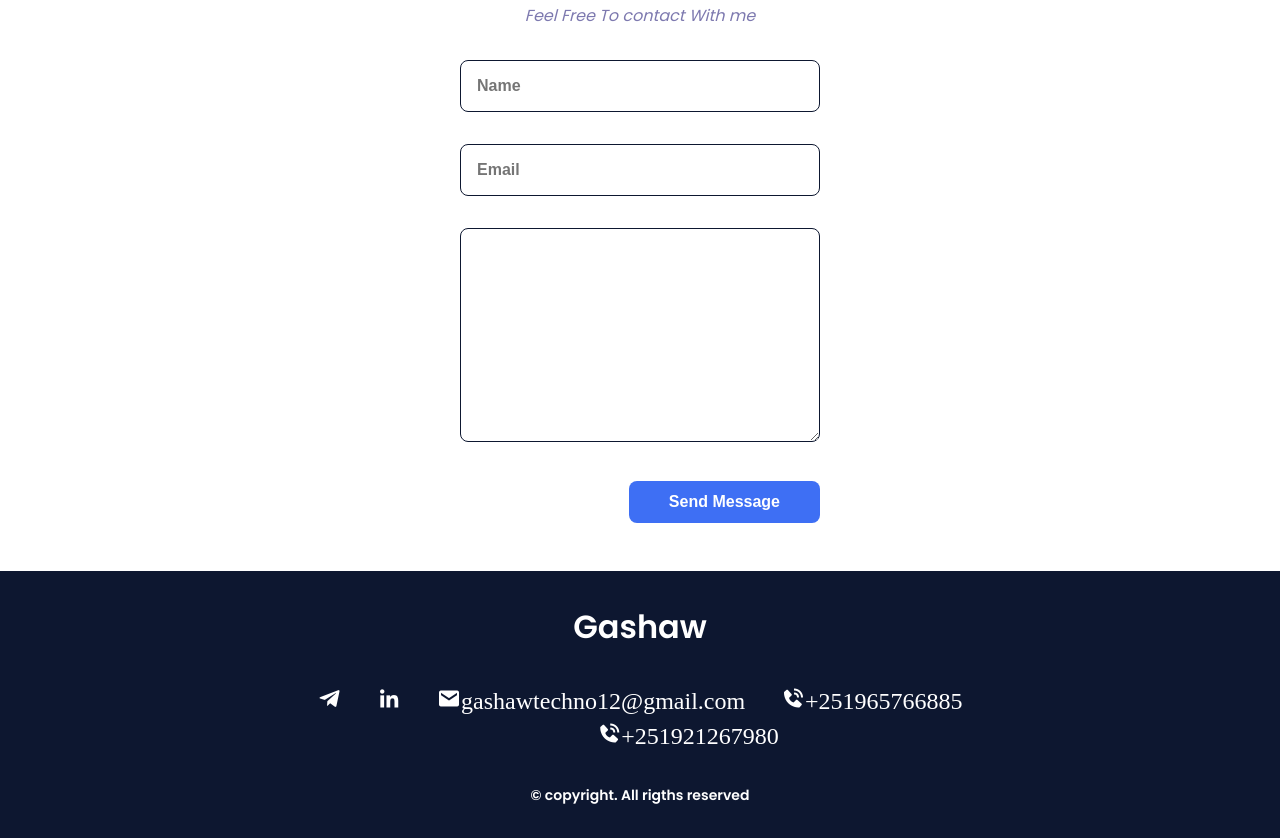
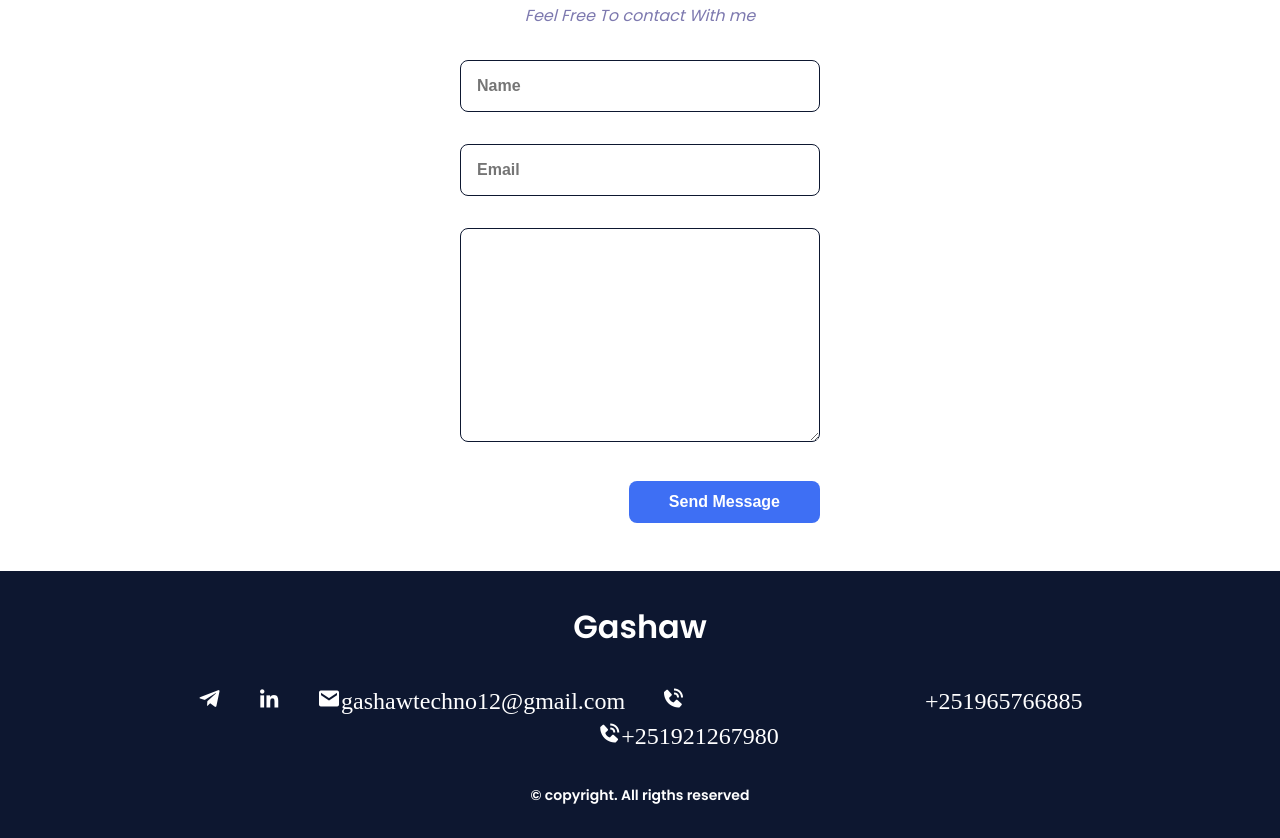
Before and after one commit to geeksforweb/Stridingtoknow, a plain HTML site: page responsive-portfolio/index.html in a window 1280 px wide. Shown: the part 4275-5113 px from the top of the page. Drawn offline with nearby package versions, Linux system fonts and the light colour scheme.

Commit message:
Update index.html

```diff
--- a/responsive-portfolio/index.html
+++ b/responsive-portfolio/index.html
@@ -267,7 +267,7 @@
                 <a href="https://t.me/gashawtechno" class="footer__icon"><i class='bx bxl-telegram' ></i></a>
                 <a href="https://www.linkedin.com/in/gashaw-g/" class="footer__icon"><i class='bx bxl-linkedin' ></i></a>
                 <a href="#" class="footer__icon"><i class='bx bxs-envelope' >gashawtechno12@gmail.com</i></a>
-             <a href="#" class="footer__icon"><i class='bx bxs-phone-call' >+251965766885</i></a> <br>
+             <a href="#" class="footer__icon"><i class='bx bxs-phone-call' >&nbsp;&nbsp;&nbsp;&nbsp;&nbsp;&nbsp;&nbsp;&nbsp;&nbsp;&nbsp;&nbsp;&nbsp;&nbsp;&nbsp;&nbsp;&nbsp;&nbsp;&nbsp;&nbsp;&nbsp;+251965766885</i></a> <br>
                   <a href="#" class="footer__icon"></a>
                 <a href="#" class="footer__icon"></a>
                 <a href="#" class="footer__icon"></a>
```
